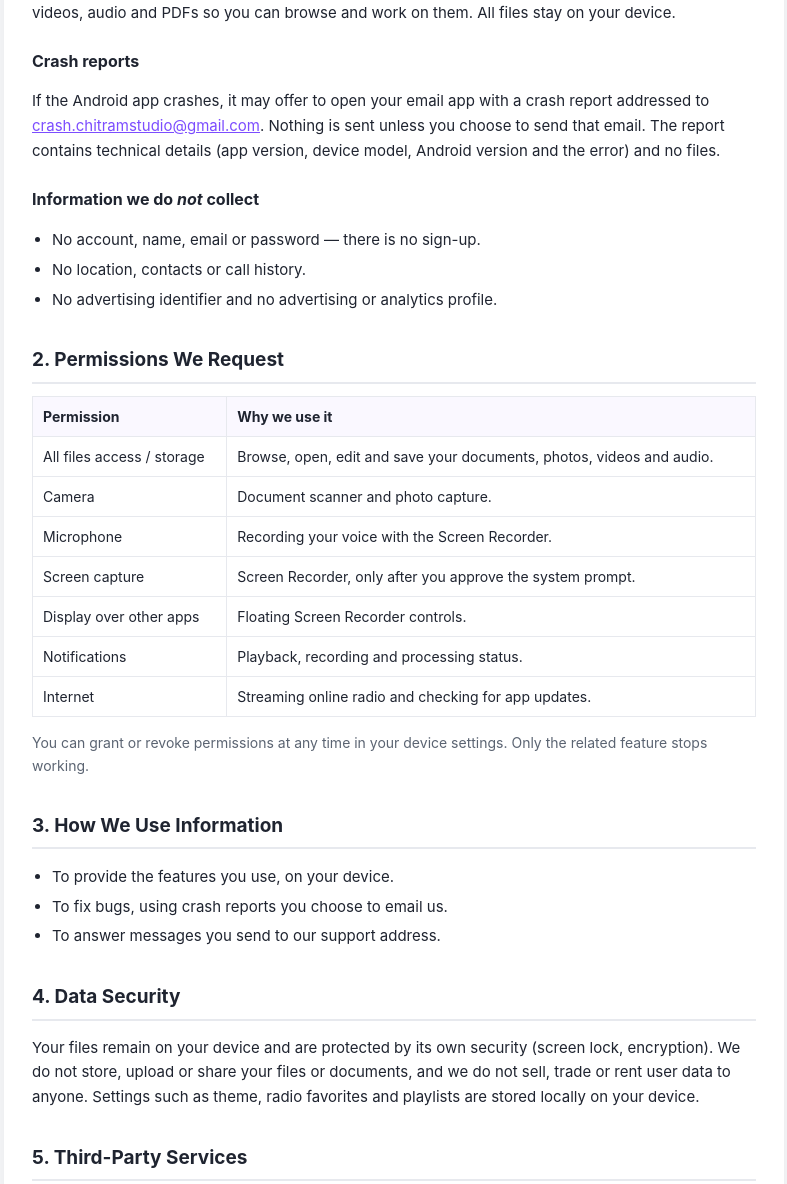
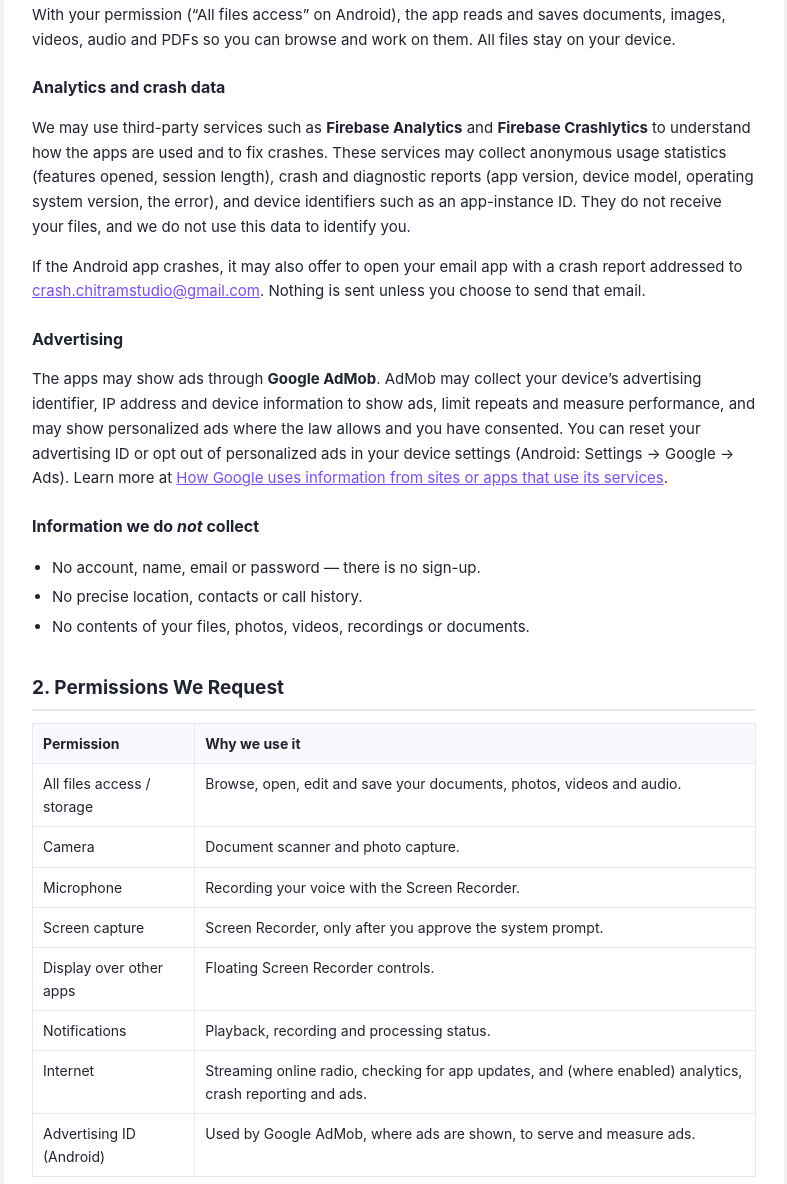
Before and after one commit to swarjun/chitramstudio, a plain HTML site: page privacy-policy.html in a window 1280 px wide. Shown: the part 964-2148 px from the top of the page, without its empty margins (246-1033 px from the left). Drawn offline with Linux system fonts and the light colour scheme.

Commit message:
Revise privacy policy for Chitram Studio apps
Updated privacy policy to reflect changes in app usage and data collection practices.

```diff
--- a/privacy-policy.html
+++ b/privacy-policy.html
@@ -1,10 +1,21 @@
 <!DOCTYPE html>
 <!--
-  Chitram Studio (Android) — Privacy Policy
-  Rewritten 2026-11-25 from the January 2026 blog post
+  Chitram Studio — Privacy Policy (covers the Android and Windows apps)
+
+  CANONICAL SOURCE: this file, in the Kotlin/Android project
+    ChitramStudioNew/docs/privacy-policy.html
+  Edit it here first, then copy it to the hosting repo.
+
+  HOSTED AT (GitHub Pages, repo swarjun/chitramstudio):
+    https://swarjun.github.io/chitramstudio/privacy-policy.html
+  That URL is the one entered in Google Play Console. Do not edit the copies in
+  swarjun/chitramstudio or in the Flutter project (chitram-studio-windows/docs) directly.
+
+  History: rewritten 2026-11-25 from the January 2026 blog post
   (chitramstudio.blogspot.com/2026/01/privacy-policy-for-chitram-studio-last.html),
-  corrected to match the app as built: no AdMob, no Firebase Analytics/Crashlytics.
-  Use this URL in Google Play Console → App content → Privacy policy once hosted.
+  2026-11-25: deliberately discloses Firebase Analytics, Crashlytics and AdMob as "may use", so the
+  page stays valid if they are enabled later. As of this date neither app includes them. The Play Data
+  safety form must still match what the shipped build actually collects.
 -->
 <html lang="en">
 <head>
@@ -43,7 +54,7 @@
 </head>
 <body>
   <header>
-    <img src="https://swarjun.github.io/chitramstudio/logo.png" alt="Chitram Studio icon" />
+    <img src="logo.png" alt="Chitram Studio icon" />
     <h1>Privacy Policy</h1>
     <p>Last updated: 25 November 2026</p>
   </header>
@@ -57,9 +68,10 @@
         Your use is also subject to our <a href="terms-of-service.html">Terms of Service</a>.
       </p>
       <div class="callout">
-        <strong>In short:</strong> Chitram Studio has no account, no advertising and no analytics.
-        Your documents, photos, videos and recordings are processed <strong>on your device</strong> and stay
-        there. We do not collect, upload, sell or share your files.
+        <strong>In short:</strong> Chitram Studio has no account or login. Your documents, photos, videos
+        and recordings are processed <strong>on your device</strong> and stay there &mdash; we never collect,
+        upload, sell or share your files. To keep the apps free and stable, we may use Google services that
+        collect limited usage, crash and advertising data, as described below.
       </div>
 
       <h2>1. Information We Collect</h2>
@@ -84,18 +96,34 @@
         With your permission (&ldquo;All files access&rdquo; on Android), the app reads and saves documents,
         images, videos, audio and PDFs so you can browse and work on them. All files stay on your device.
       </p>
-      <h3>Crash reports</h3>
+      <h3>Analytics and crash data</h3>
       <p>
-        If the Android app crashes, it may offer to open your email app with a crash report addressed to
+        We may use third-party services such as <strong>Firebase Analytics</strong> and
+        <strong>Firebase Crashlytics</strong> to understand how the apps are used and to fix crashes. These
+        services may collect anonymous usage statistics (features opened, session length), crash and
+        diagnostic reports (app version, device model, operating system version, the error), and device
+        identifiers such as an app-instance ID. They do not receive your files, and we do not use this data
+        to identify you.
+      </p>
+      <p>
+        If the Android app crashes, it may also offer to open your email app with a crash report addressed to
         <a href="mailto:crash.chitramstudio@gmail.com">crash.chitramstudio@gmail.com</a>. Nothing is sent
-        unless you choose to send that email. The report contains technical details (app version, device
-        model, Android version and the error) and no files.
+        unless you choose to send that email.
+      </p>
+      <h3>Advertising</h3>
+      <p>
+        The apps may show ads through <strong>Google AdMob</strong>. AdMob may collect your device&rsquo;s
+        advertising identifier, IP address and device information to show ads, limit repeats and measure
+        performance, and may show personalized ads where the law allows and you have consented. You can reset
+        your advertising ID or opt out of personalized ads in your device settings (Android: Settings &rarr;
+        Google &rarr; Ads). Learn more at
+        <a href="https://policies.google.com/technologies/ads">How Google uses information from sites or apps that use its services</a>.
       </p>
       <h3>Information we do <em>not</em> collect</h3>
       <ul>
         <li>No account, name, email or password &mdash; there is no sign-up.</li>
-        <li>No location, contacts or call history.</li>
-        <li>No advertising identifier and no advertising or analytics profile.</li>
+        <li>No precise location, contacts or call history.</li>
+        <li>No contents of your files, photos, videos, recordings or documents.</li>
       </ul>
 
       <h2>2. Permissions We Request</h2>
@@ -107,7 +135,8 @@
         <tr><td>Screen capture</td><td>Screen Recorder, only after you approve the system prompt.</td></tr>
         <tr><td>Display over other apps</td><td>Floating Screen Recorder controls.</td></tr>
         <tr><td>Notifications</td><td>Playback, recording and processing status.</td></tr>
-        <tr><td>Internet</td><td>Streaming online radio and checking for app updates.</td></tr>
+        <tr><td>Internet</td><td>Streaming online radio, checking for app updates, and (where enabled) analytics, crash reporting and ads.</td></tr>
+        <tr><td>Advertising ID (Android)</td><td>Used by Google AdMob, where ads are shown, to serve and measure ads.</td></tr>
       </table>
       <p class="muted">
         You can grant or revoke permissions at any time in your device settings. Only the related feature
@@ -117,7 +146,9 @@
       <h2>3. How We Use Information</h2>
       <ul>
         <li>To provide the features you use, on your device.</li>
-        <li>To fix bugs, using crash reports you choose to email us.</li>
+        <li>To improve performance and stability, and to fix bugs and crashes.</li>
+        <li>To understand which features are used, so we can improve them.</li>
+        <li>To display ads that keep the apps free.</li>
         <li>To answer messages you send to our support address.</li>
       </ul>
 
@@ -125,7 +156,7 @@
       <p>
         Your files remain on your device and are protected by its own security (screen lock, encryption).
         We do not store, upload or share your files or documents, and we do not sell, trade or rent user
-        data to anyone. Settings such as theme, radio favorites and playlists are stored locally on your device.
+        data to anyone. Data collected by the third-party services above is sent over encrypted connections. Settings such as theme, radio favorites and playlists are stored locally on your device.
       </p>
 
       <h2>5. Third-Party Services</h2>
@@ -134,10 +165,14 @@
         <tr><td><a href="https://www.radio-browser.info">Radio Browser</a> and radio stations</td><td>Online Radio loads station listings from the public Radio Browser directory and streams audio directly from each station. Those services see your IP address under their own policies. We do not receive your listening history.</td></tr>
         <tr><td>Google Play in-app updates</td><td>Checks whether a newer version is available (Android). Governed by <a href="https://policies.google.com/privacy">Google's Privacy Policy</a>.</td></tr>
         <tr><td>Google ML Kit (on-device)</td><td>Document edge detection and Snap Sort photo grouping (Android). Models run on your device; your photos are not sent to Google for this.</td></tr>
+        <tr><td>Google Play Services</td><td>Supports updates, ML Kit and other Google services on Android.</td></tr>
+        <tr><td>Google AdMob</td><td>Shows ads where enabled; may collect the advertising ID and device information. <a href="https://policies.google.com/technologies/ads">Google ads policy</a>.</td></tr>
+        <tr><td>Firebase Analytics</td><td>Anonymous usage statistics. <a href="https://firebase.google.com/support/privacy">Firebase privacy</a>.</td></tr>
+        <tr><td>Firebase Crashlytics</td><td>Crash and diagnostic reports. <a href="https://firebase.google.com/support/privacy">Firebase privacy</a>.</td></tr>
       </table>
       <p class="muted">
-        Chitram Studio does not use Google AdMob, Firebase Analytics or Firebase Crashlytics. App stores may
-        collect standard install and crash statistics under their own policies.
+        These providers process data under their own privacy policies. App stores may also collect standard
+        install and crash statistics.
       </p>
 
       <h2>6. Children's Privacy</h2>
@@ -160,7 +195,8 @@
 
       <div class="links">
         <a href="terms-of-service.html">Terms of Service</a>
-        <a href="chitram-studio.html">Home</a>
+        <a href="support.html">Support</a>
+        <a href="index.html">Home</a>
       </div>
 
       <footer>&copy; 2026 Chitram Studio &middot; Swarjun Tech. All rights reserved.</footer>
```
